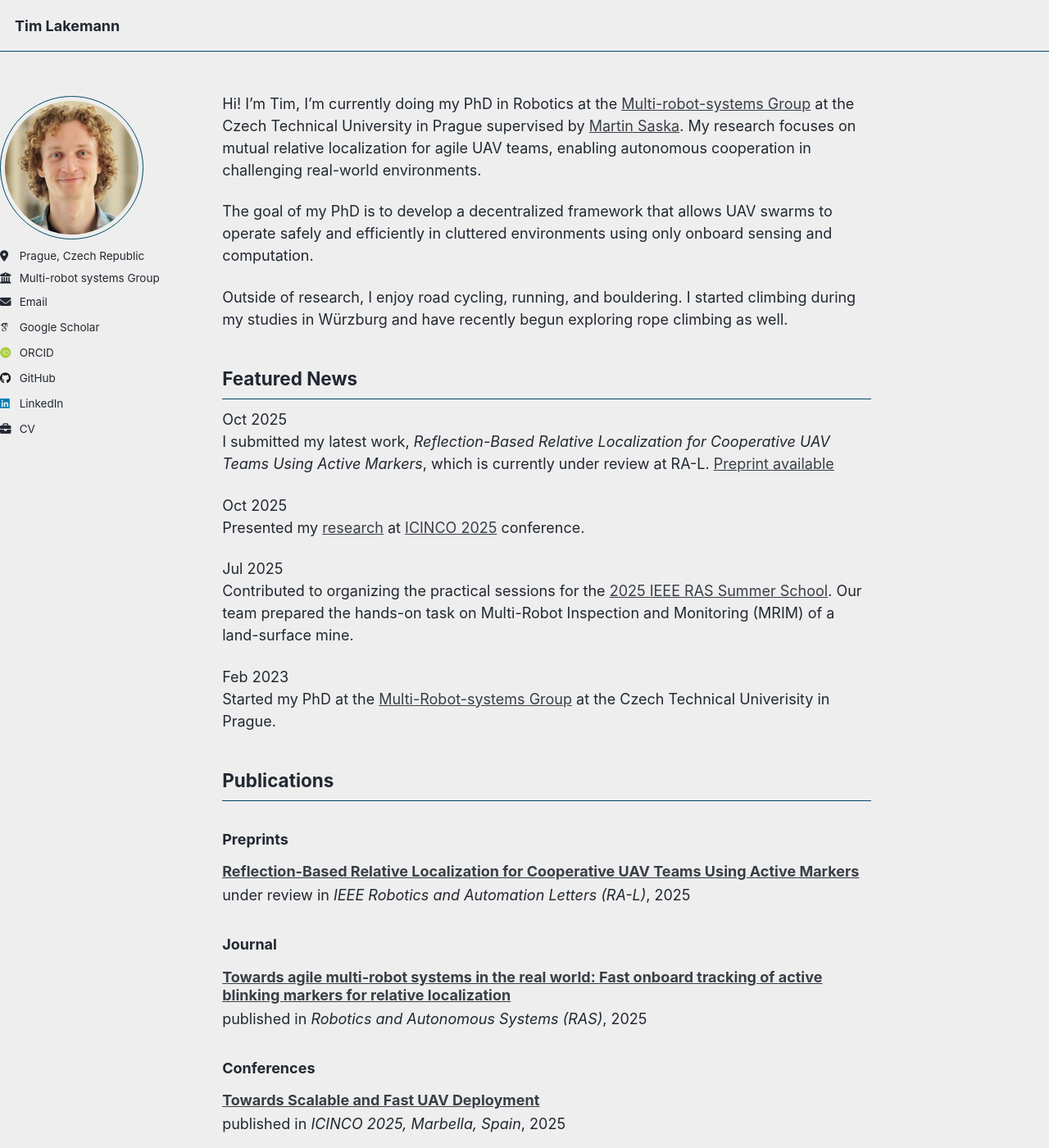
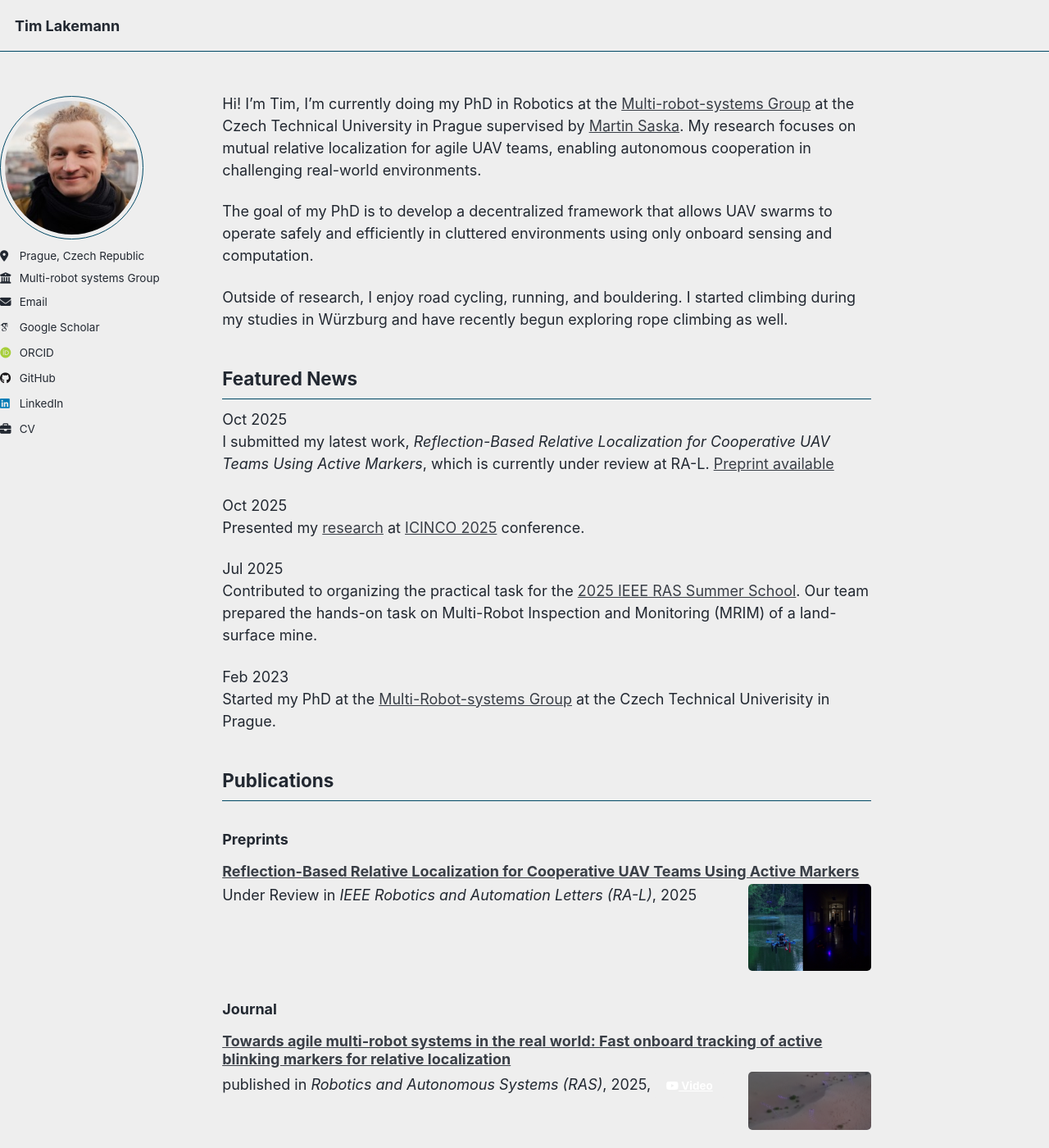
Before and after one commit to TimLakemann/timlakemann.github.io, a Jekyll site: the page built from _pages/about.md, in a window 1280 px wide and 1400 px high. Shown: the whole window at 82% size. Built offline with Jekyll 4.4.1, drawn with Linux system fonts in a browser that asks for light colours; some web fonts are replaced; a script that is not in the unit is left out.

Commit message:
profile img, video button, paper thumbnail img

```diff
--- a/_data/news.yml
+++ b/_data/news.yml
@@ -4,6 +4,6 @@
   text: "Presented my [research](https://www.scitepress.org/Papers/2025/137135/137135.pdf) at [ICINCO 2025](https://icinco.scitevents.org/) conference."
 - date: 2025-07-30
   text: "
-  Contributed to organizing the practical sessions for the [2025 IEEE RAS Summer School](https://mrs.fel.cvut.cz/summer-school-2025/). Our team prepared the hands-on task on Multi-Robot Inspection and Monitoring (MRIM) of a land-surface mine."
+  Contributed to organizing the practical task for the [2025 IEEE RAS Summer School](https://mrs.fel.cvut.cz/summer-school-2025/). Our team prepared the hands-on task on Multi-Robot Inspection and Monitoring (MRIM) of a land-surface mine."
 - date: 2023-02-01
   text: "Started my PhD at the [Multi-Robot-systems Group](https://mrs.fel.cvut.cz/) at the Czech Technical Univerisity in Prague."
--- a/_includes/archive-single.html
+++ b/_includes/archive-single.html
@@ -43,11 +43,20 @@
     {% if post.collection == 'teaching' %}
     <p> {{ post.type }}, <i>{{ post.venue }}</i>, {{ post.date | default: "1900-01-01" | date: "%Y" }} </p>
 {% elsif post.collection == 'publications' %}
+  <div style="display: flex; gap: 20px;">
+    <div style="flex: 1;">
       {% if post.category == "preprints" %}
-    <p>under review in <i>{{ post.venue }}</i>, {{ post.date | default: "1900-01-01" | date: "%Y" }} </p>
+        <p>Under Review in <i>{{ post.venue }}</i>, {{ post.date | default: "1900-01-01" | date: "%Y" }}{% if post.videourl %}, <a href="{{ post.videourl }}" class="btn btn-sm btn-outline-primary" target="_blank" rel="noopener noreferrer"><i class="fab fa-youtube"></i> Video</a>{% endif %}</p>
       {% else %}
-    <p>published in <i>{{ post.venue }}</i>, {{ post.date | default: "1900-01-01" | date: "%Y" }} </p>
+        <p>published in <i>{{ post.venue }}</i>, {{ post.date | default: "1900-01-01" | date: "%Y" }}{% if post.videourl %}, <a href="{{ post.videourl }}" class="btn btn-sm btn-outline-primary" target="_blank" rel="noopener noreferrer"><i class="fab fa-youtube"></i> Video</a>{% endif %}</p>
       {% endif %}
+    </div>
+    {% if post.image %}
+      <div style="flex-shrink: 0;">
+        <img src="{{ post.image }}" alt="{{ post.title }}" style="width: 150px; height: auto; border-radius: 5px;">
+      </div>
+    {% endif %}
+  </div>
 {% elsif post.date %}
   <p class="page__date"><strong><i class="fa fa-fw fa-calendar" aria-hidden="true"></i> {{ site.data.ui-text[site.locale].date_label | default: "published:" }}</strong> <time datetime="{{ post.date | default: "1900-01-01" | date_to_xmlschema }}">{{ post.date | default: "1900-01-01" | date: "%b %d, %y" }}</time></p>
 {% endif %}
```
Also changed, not shown: _publications/RAS_2025.md (+1 -0 lines), _publications/preprint.md (+1 -0 lines), images/preprint_thumb.jpg (added), images/profile.png, images/ras2025_thumb.png (added). Lines whose indentation alone changed are shown as unchanged.
